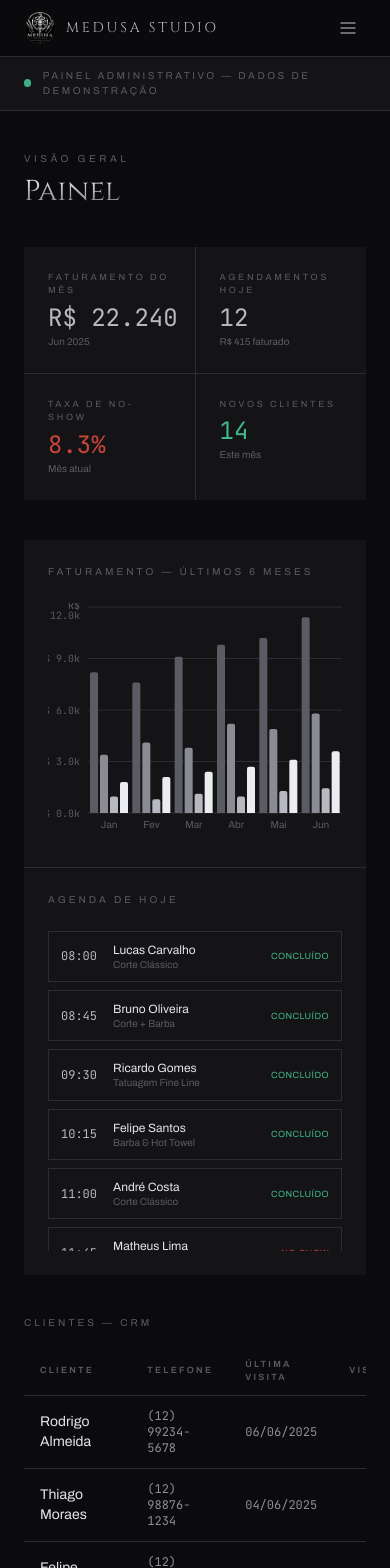
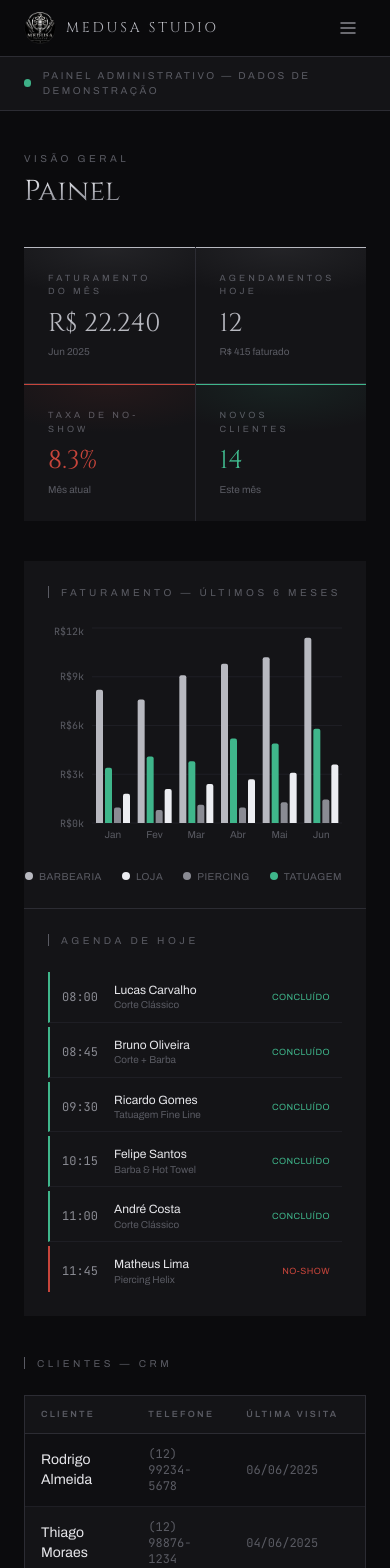
Before and after one commit to mateusricardodev/medusa-studio, a Next.js app: page /painel in a window 390 px wide. Shown: the top 1568 px of the page. Built offline with nearby package versions, Linux system fonts and the light colour scheme.

Commit message:
feat(painel): redesign visual identity of dashboard

```diff
--- a/components/painel/Dashboard.tsx
+++ b/components/painel/Dashboard.tsx
@@ -23,6 +23,20 @@ const TAG_STYLE: Record<string, string> = {
   inativo: "#C8453B",
 };
 
+function SectionLabel({ children, id }: { children: React.ReactNode; id?: string }) {
+  return (
+    <div className="flex items-center gap-3 mb-6">
+      <span className="block w-px h-3 bg-[#5A5B63] shrink-0" aria-hidden="true" />
+      <span
+        id={id}
+        className="text-[10px] tracking-[0.35em] uppercase text-[#5A5B63] font-body"
+      >
+        {children}
+      </span>
+    </div>
+  );
+}
+
 export default function Dashboard() {
   const todayRevenue = todayAppointments
     .filter((a) => a.status === "concluido")
@@ -30,7 +44,7 @@ export default function Dashboard() {
 
   return (
     <div className="flex flex-col gap-10">
-      {/* ── KPI Cards ───────────────────────────────────────────────────────── */}
+      {/* ── KPI Cards ─────────────────────────────────────────────────── */}
       <section aria-label="Métricas principais">
         <div className="grid grid-cols-2 lg:grid-cols-4 gap-px bg-[#2C2C33]">
           <KPICard
@@ -42,7 +56,7 @@ export default function Dashboard() {
           <KPICard
             label="Agendamentos hoje"
             value={String(dashboardMetrics.todayAppointments)}
-            sub={`R$ ${todayRevenue} faturado`}
+            sub={`${formatCurrency(todayRevenue)} faturado`}
             accent="chrome"
           />
           <KPICard
@@ -60,36 +74,31 @@ export default function Dashboard() {
         </div>
       </section>
 
-      {/* ── Revenue Chart + Schedule ─────────────────────────────────────── */}
+      {/* ── Revenue Chart + Schedule ───────────────────────────────────── */}
       <div className="grid grid-cols-1 lg:grid-cols-5 gap-px bg-[#2C2C33]">
-        {/* Chart — col 3 */}
         <section className="lg:col-span-3 bg-[#141417] p-6" aria-labelledby="chart-heading">
-          <div className="text-[10px] tracking-[0.3em] uppercase text-[#5A5B63] font-body mb-6" id="chart-heading">
-            Faturamento — últimos 6 meses
-          </div>
+          <SectionLabel id="chart-heading">Faturamento — últimos 6 meses</SectionLabel>
           <RevenueChart data={revenueByMonth} />
         </section>
 
-        {/* Today's schedule — col 2 */}
         <section className="lg:col-span-2 bg-[#141417] p-6" aria-labelledby="schedule-heading">
-          <div className="text-[10px] tracking-[0.3em] uppercase text-[#5A5B63] font-body mb-6" id="schedule-heading">
-            Agenda de hoje
-          </div>
-          <div className="flex flex-col gap-2 overflow-auto max-h-80">
+          <SectionLabel id="schedule-heading">Agenda de hoje</SectionLabel>
+          <div className="flex flex-col gap-1 overflow-auto max-h-80">
             {todayAppointments.map((apt) => {
               const s = STATUS_STYLE[apt.status];
               return (
                 <div
                   key={apt.id}
-                  className="flex items-center gap-3 px-3 py-2.5 border border-[#2C2C33] text-xs font-body"
+                  className="flex items-center gap-3 px-3 py-2.5 border-b border-[#1E1E24] text-xs font-body"
+                  style={{ borderLeft: `2px solid ${s.color}` }}
                 >
-                  <span className="font-mono text-[#B8B9C0] w-10 shrink-0">{apt.time}</span>
+                  <span className="font-mono text-[#8A8B93] w-10 shrink-0 tabular-nums">{apt.time}</span>
                   <div className="flex-1 min-w-0">
-                    <div className="text-[#E6E6EA] truncate">{apt.client}</div>
+                    <div className="text-[#E6E6EA] truncate leading-snug">{apt.client}</div>
                     <div className="text-[#5A5B63] truncate text-[10px]">{apt.service}</div>
                   </div>
                   <span
-                    className="text-[9px] tracking-wider uppercase shrink-0"
+                    className="text-[9px] tracking-wider uppercase shrink-0 font-body"
                     style={{ color: s.color }}
                   >
                     {s.label}
@@ -101,19 +110,17 @@ export default function Dashboard() {
         </section>
       </div>
 
-      {/* ── CRM Table ───────────────────────────────────────────────────────── */}
+      {/* ── CRM Table ─────────────────────────────────────────────────── */}
       <section aria-labelledby="crm-heading">
-        <div className="text-[10px] tracking-[0.3em] uppercase text-[#5A5B63] font-body mb-4" id="crm-heading">
-          Clientes — CRM
-        </div>
-        <div className="overflow-x-auto">
+        <SectionLabel id="crm-heading">Clientes — CRM</SectionLabel>
+        <div className="overflow-x-auto border border-[#2C2C33]">
           <table className="w-full text-sm font-body border-collapse">
             <thead>
-              <tr className="border-b border-[#2C2C33]">
+              <tr className="bg-[#141417] border-b border-[#2C2C33]">
                 {["Cliente", "Telefone", "Última visita", "Visitas/ano", "Total gasto", "Tag"].map((h) => (
                   <th
                     key={h}
-                    className="text-[9px] tracking-[0.25em] uppercase text-[#5A5B63] text-left py-3 px-4 font-body"
+                    className="text-[9px] tracking-[0.25em] uppercase text-[#5A5B63] text-left py-3 px-4 font-body whitespace-nowrap"
                   >
                     {h}
                   </th>
@@ -121,13 +128,19 @@ export default function Dashboard() {
               </tr>
             </thead>
             <tbody>
-              {clients.map((c) => (
-                <tr key={c.id} className="border-b border-[#2C2C33] hover:bg-[#141417] transition-colors">
-                  <td className="py-3 px-4 text-[#E6E6EA]">{c.name}</td>
-                  <td className="py-3 px-4 text-[#8E8F97] font-mono text-xs">{c.phone}</td>
-                  <td className="py-3 px-4 text-[#8E8F97] font-mono text-xs">{c.lastVisit}</td>
-                  <td className="py-3 px-4 text-[#B8B9C0] font-mono text-center">{c.visitsThisYear}×</td>
-                  <td className="py-3 px-4 text-[#B8B9C0] font-mono">{formatCurrency(c.totalSpent)}</td>
+              {clients.map((c, i) => (
+                <tr
+                  key={c.id}
+                  className="border-b border-[#1E1E24] hover:bg-[#141417] transition-colors"
+                  style={{ background: i % 2 === 0 ? "#0F0F12" : "#141417" }}
+                >
+                  <td className="py-3 px-4 text-[#E6E6EA] font-body">{c.name}</td>
+                  <td className="py-3 px-4 text-[#5A5B63] font-mono text-xs tabular-nums">{c.phone}</td>
+                  <td className="py-3 px-4 text-[#5A5B63] font-mono text-xs tabular-nums">{c.lastVisit}</td>
+                  <td className="py-3 px-4 text-[#B8B9C0] font-mono text-xs tabular-nums text-center">{c.visitsThisYear}×</td>
+                  <td className="py-3 px-4 font-mono text-xs tabular-nums" style={{ color: c.totalSpent >= 2000 ? "#3FB68B" : "#B8B9C0" }}>
+                    {formatCurrency(c.totalSpent)}
+                  </td>
                   <td className="py-3 px-4">
                     <span
                       className="text-[9px] tracking-widest uppercase border px-2 py-0.5 font-body"
@@ -147,21 +160,40 @@ export default function Dashboard() {
 }
 
 function KPICard({
-  label, value, sub, accent,
+  label,
+  value,
+  sub,
+  accent,
 }: {
-  label: string; value: string; sub: string; accent: "chrome" | "loss" | "gain";
+  label: string;
+  value: string;
+  sub: string;
+  accent: "chrome" | "loss" | "gain";
 }) {
   const colorMap = {
     chrome: "#B8B9C0",
     loss: "#C8453B",
     gain: "#3FB68B",
   };
+  const c = colorMap[accent];
+
   return (
-    <div className="bg-[#141417] p-6">
-      <div className="text-[9px] tracking-[0.3em] uppercase text-[#5A5B63] font-body mb-2">{label}</div>
+    <div
+      className="bg-[#141417] p-6 relative overflow-hidden"
+      style={{ borderTop: `1px solid ${c}` }}
+    >
+      {/* accent glow */}
       <div
-        className="font-mono text-2xl leading-none mb-1"
-        style={{ color: colorMap[accent] }}
+        className="absolute inset-x-0 top-0 h-20 pointer-events-none"
+        style={{ background: `radial-gradient(ellipse 80% 60% at 50% 0%, ${c}18, transparent)` }}
+        aria-hidden="true"
+      />
+      <div className="text-[9px] tracking-[0.35em] uppercase text-[#5A5B63] font-body mb-3">
+        {label}
+      </div>
+      <div
+        className="font-display leading-none mb-2"
+        style={{ fontSize: "clamp(1.6rem, 2.8vw, 2.5rem)", color: c }}
       >
         {value}
       </div>
--- a/components/painel/RevenueChart.tsx
+++ b/components/painel/RevenueChart.tsx
@@ -7,8 +7,8 @@ import {
   YAxis,
   CartesianGrid,
   Tooltip,
+  Legend,
   ResponsiveContainer,
-  Legend,
 } from "recharts";
 import type { MonthRevenue } from "@/lib/mock/revenue";
 
@@ -17,29 +17,51 @@ interface Props {
 }
 
 function formatK(value: number) {
-  return `R$ ${(value / 1000).toFixed(1)}k`;
+  return `R$${(value / 1000).toFixed(0)}k`;
 }
+
+const BAR_SERIES = [
+  { key: "barbearia", label: "Barbearia", color: "#B8B9C0" },
+  { key: "tatuagem",  label: "Tatuagem",  color: "#3FB68B" },
+  { key: "piercing",  label: "Piercing",  color: "#8A8B93" },
+  { key: "loja",      label: "Loja",      color: "#ECEDF1" },
+] as const;
 
 const CustomTooltip = ({ active, payload, label }: any) => {
   if (!active || !payload?.length) return null;
   return (
-    <div className="bg-[#1A1A1F] border border-[#2C2C33] px-4 py-3 text-xs font-body">
-      <div className="text-[#B8B9C0] font-semibold mb-2">{label}</div>
+    <div className="bg-[#0F0F12] border border-[#2C2C33] px-4 py-3 text-xs font-body min-w-[160px]">
+      <div className="text-[9px] tracking-[0.25em] uppercase text-[#5A5B63] font-body mb-3">{label}</div>
       {payload.map((p: any) => (
-        <div key={p.name} className="flex justify-between gap-4" style={{ color: p.color }}>
+        <div key={p.name} className="flex justify-between gap-6 mb-1">
           <span className="text-[#8E8F97]">{p.name}</span>
-          <span className="font-mono">R$ {p.value.toLocaleString("pt-BR")}</span>
+          <span className="font-mono tabular-nums" style={{ color: p.color }}>
+            R$ {p.value.toLocaleString("pt-BR")}
+          </span>
         </div>
       ))}
     </div>
   );
 };
 
+const CustomLegend = ({ payload }: any) => (
+  <div className="flex gap-5 justify-end pt-4">
+    {payload?.map((entry: any) => (
+      <div key={entry.value} className="flex items-center gap-1.5">
+        <span className="w-2 h-2 rounded-sm shrink-0" style={{ background: entry.color }} />
+        <span className="text-[10px] text-[#5A5B63] font-body uppercase tracking-wider">
+          {entry.value}
+        </span>
+      </div>
+    ))}
+  </div>
+);
+
 export default function RevenueChart({ data }: Props) {
   return (
-    <ResponsiveContainer width="100%" height={240}>
-      <BarChart data={data} margin={{ top: 4, right: 0, left: -20, bottom: 0 }} barSize={8} barGap={2}>
-        <CartesianGrid vertical={false} stroke="#2C2C33" strokeDasharray="0" />
+    <ResponsiveContainer width="100%" height={260}>
+      <BarChart data={data} margin={{ top: 4, right: 0, left: -16, bottom: 0 }} barSize={7} barGap={2} barCategoryGap="30%">
+        <CartesianGrid vertical={false} stroke="#1E1E24" strokeDasharray="0" />
         <XAxis
           dataKey="month"
           tick={{ fill: "#5A5B63", fontSize: 10, fontFamily: "var(--font-archivo)" }}
@@ -53,10 +75,10 @@ export default function RevenueChart({ data }: Props) {
           tickLine={false}
         />
         <Tooltip content={<CustomTooltip />} cursor={{ fill: "#141417" }} />
-        <Bar dataKey="barbearia" name="Barbearia" fill="#5A5B63" radius={[2, 2, 0, 0]} />
-        <Bar dataKey="tatuagem" name="Tatuagem" fill="#8A8B93" radius={[2, 2, 0, 0]} />
-        <Bar dataKey="piercing" name="Piercing" fill="#B8B9C0" radius={[2, 2, 0, 0]} />
-        <Bar dataKey="loja" name="Loja" fill="#ECEDF1" radius={[2, 2, 0, 0]} />
+        <Legend content={<CustomLegend />} />
+        {BAR_SERIES.map(({ key, label, color }) => (
+          <Bar key={key} dataKey={key} name={label} fill={color} radius={[2, 2, 0, 0]} />
+        ))}
       </BarChart>
     </ResponsiveContainer>
   );
```
Also changed, not shown: 1 other file (tests, documents, lock files or other folders).
